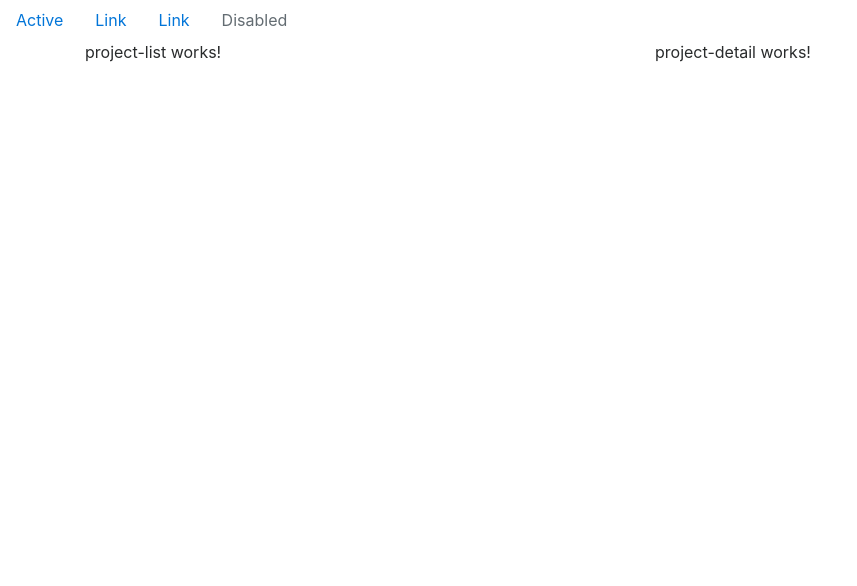
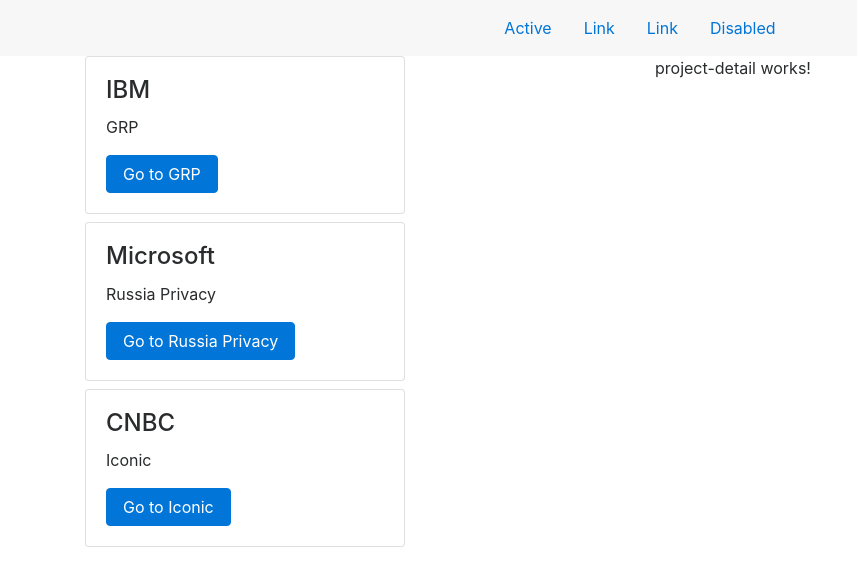
Before and after one commit to iamtracy/project-management, an Angular app: page / in a window 1280 px wide. Shown: the top 586 px of the page, without its empty margins (0-857 px from the left). Built offline with nearby package versions, Linux system fonts and the light colour scheme.

Commit message:
project list class and mock service

```diff
--- a/src/app/app.module.ts
+++ b/src/app/app.module.ts
@@ -2,6 +2,8 @@
 import { NgModule } from '@angular/core';
 import { FormsModule } from '@angular/forms';
 import { HttpModule } from '@angular/http';
+
+import { ProjectService } from './projects/project.service';
 
 import { AppComponent } from './app.component';
 import { HeaderComponent } from './header/header.component';
@@ -22,7 +24,7 @@
     FormsModule,
     HttpModule
   ],
-  providers: [],
+  providers: [ProjectService],
   bootstrap: [AppComponent]
 })
 export class AppModule { }
--- a/src/app/header/header.component.html
+++ b/src/app/header/header.component.html
@@ -1,6 +1,6 @@
-<nav class="nav nav-pills flex-column flex-sm-row">
+<nav class="nav nav-pills flex-column flex-sm-row justify-content-sm-center navbar navbar-light bg-faded">
     <a class="flex-sm-fill text-sm-center nav-link" href="#">Active</a>
     <a class="flex-sm-fill text-sm-center nav-link" href="#">Link</a>
     <a class="flex-sm-fill text-sm-center nav-link" href="#">Link</a>
-    <a class="flex-sm-fill text-sm-center nav-link disabled" href="#">Disabled</a>
+    <a class="flex-sm-fill text-sm-center nav-link" href="#">Disabled</a>
 </nav>
--- /dev/null
+++ b/src/app/project.model.ts
@@ -0,0 +1,3 @@
+export class Project {
+    constructor(public client: string, public project: string, showkey: number) {}
+}
--- a/src/app/projects/project-list/project-list.component.html
+++ b/src/app/projects/project-list/project-list.component.html
@@ -1,3 +1,7 @@
-<p>
-  project-list works!
-</p>
+<div class="card" style="width: 20rem; margin-bottom: .5rem;" *ngFor="let project of projects">
+    <div class="card-block">
+        <h4 class="card-title">{{project.client}}</h4>
+        <p class="card-text">{{project.project}}</p>
+        <a href="{{project.showkey}}" class="btn btn-primary">Go to {{project.project}}</a>
+    </div>
+</div>
--- a/src/app/projects/project-list/project-list.component.ts
+++ b/src/app/projects/project-list/project-list.component.ts
@@ -1,4 +1,6 @@
 import { Component, OnInit } from '@angular/core';
+import { ProjectService } from './../project.service';
+import { Project } from './../../project.model';
 
 @Component({
   selector: 'app-project-list',
@@ -6,10 +8,13 @@
   styleUrls: ['./project-list.component.css']
 })
 export class ProjectListComponent implements OnInit {
+  private projects: Project[];
 
-  constructor() { }
+  constructor(private projectService: ProjectService) { }
 
   ngOnInit() {
+    this.projects = this.projectService.getProjects();
+    console.log(this.projects)
   }
 
 }
--- /dev/null
+++ b/src/app/projects/project.service.ts
@@ -0,0 +1,18 @@
+import { Injectable } from '@angular/core';
+import { Project } from './../project.model';
+
+@Injectable()
+export class ProjectService {
+  constructor() { }
+
+  private projects: Project[] = [
+      new Project('IBM', 'GRP', 34765),
+      new Project('Microsoft', 'Russia Privacy', 45681),
+      new Project('CNBC', 'Iconic', 89372),
+    ];
+
+  getProjects() {
+    return this.projects;
+  }
+
+}
```
Also changed, not shown: 1 other file (tests, documents, lock files or other folders).
